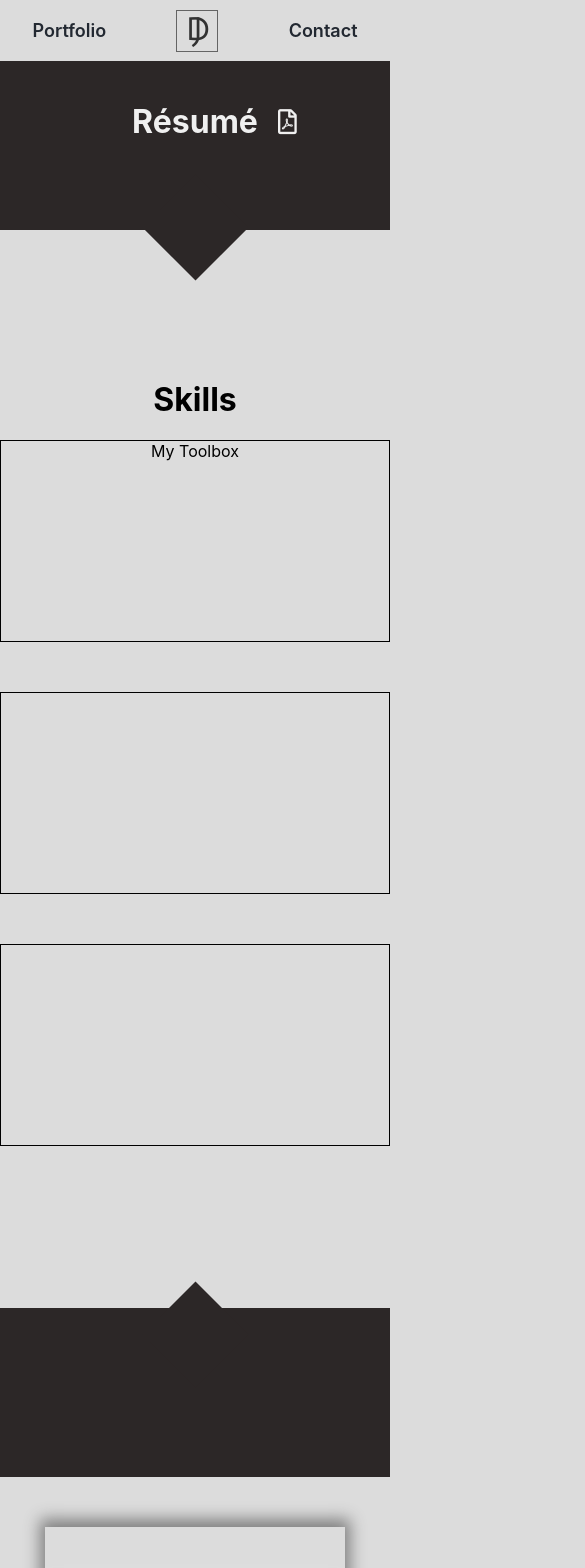
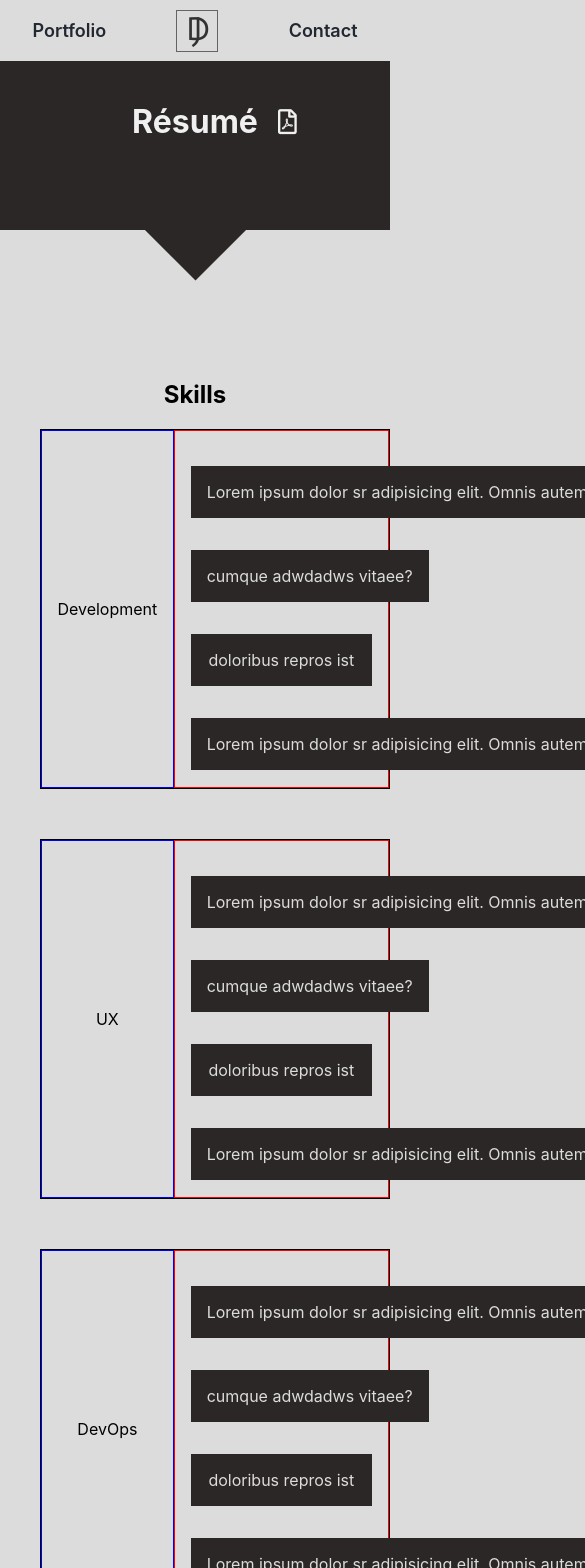
Before and after one commit to JuliusDorfman/jdorfj, a React (Create React App) app: page /homepage in a window 390 px wide. Shown: the top 1568 px of the page, 585 px wide, since content can reach past the window. Built offline with nearby package versions, Linux system fonts and the light colour scheme.

Commit message:
C:/Program Files/Git/portfolio responsiveness, /homepage initialization

```diff
--- a/public/index.html
+++ b/public/index.html
@@ -5,6 +5,9 @@
     <link rel="shortcut icon" href="%PUBLIC_URL%/favicon.ico">
     <meta name="viewport" content="width=device-width, initial-scale=1, shrink-to-fit=no">
     <meta name="theme-color" content="#000000">
+    <meta name="author" content="Julius Dorfman">
+    <meta name="keywords" content="Web Developer San Diego Experienced Quality Affordable Consultation Affordable">
+    <meta name="description" content="Looking for a Web Developer in San Diego for your business? Call me for consultation.">
     <!--
       manifest.json provides metadata used when your web app is added to the
       homescreen on Android. See https://developers.google.com/web/fundamentals/web-app-manifest/
@@ -21,7 +24,7 @@
       work correctly both with client-side routing and a non-root public URL.
       Learn how to configure a non-root public URL by running `npm run build`.
     -->
-    <title>React App</title>
+    <title>Julius G. Dorfman</title>
   </head>
   <body>
     <noscript>
--- a/src/Components/Navbar/Navbar.css
+++ b/src/Components/Navbar/Navbar.css
@@ -39,13 +39,18 @@
   font-weight: 600;
 }
 
-.main-nav>ul>li:hover a {
+.portfolio-hover-effect:hover a {
+  transform: translateY(0px);
+}
+
+.contact-hover-effect:hover a {
   transform: translateY(0px);
 }
 
 .main-nav>ul>li>a:nth-of-type(1) {
   color: #f95959;
 }
+
 
 /* Contact Me */
 
@@ -104,6 +109,7 @@
   color: rgba(50, 50, 50, 1);
   transition: .55s;
 }
+
 /*
 .icon-card-initials-large {
   position: absolute;
@@ -126,6 +132,6 @@
   color: rgba(50, 50, 50, 1);
 }
 
-.portfolio-active-route {
+.active-route {
   color: #f73859 !important;
 }
--- a/src/Components/Navbar/Navbar.jsx
+++ b/src/Components/Navbar/Navbar.jsx
@@ -7,13 +7,19 @@ export default class Navbar extends Component {
   componentDidMount() {
     if ((window.location.pathname === '/') || (window.location.pathname === '/portfolio')) {
       Array.from(document.getElementsByClassName('nav-route-portfolio')).forEach((element, index, array) => {
-        element.classList.add('portfolio-active-route')
+        element.classList.add('active-route');
+      });
+      Array.from(document.getElementsByClassName('portfolio-hover-effect')).forEach((remEl) => {
+        remEl.classList.remove('portfolio-hover-effect');
       });
     }
 
     if (window.location.pathname === '/contact') {
       Array.from(document.getElementsByClassName('nav-route-contact')).forEach((element, index, array) => {
-        element.classList.add('portfolio-active-route');
+        element.classList.add('active-route');
+      });
+      Array.from(document.getElementsByClassName('contact-hover-effect')).forEach((remEl) => {
+        remEl.classList.remove('contact-hover-effect');
       });
     }
 
@@ -39,7 +45,7 @@ export default class Navbar extends Component {
       <div className="navbar-component">
         <div className="main-nav">
           <ul>
-            <li>
+            <li className="portfolio-hover-effect">
               <a className="nav-route-portfolio" href="/portfolio">Portfolio</a>
               <a className="nav-route-portfolio" href="/portfolio">Portfolio</a>
             </li>
@@ -53,7 +59,7 @@ export default class Navbar extends Component {
                 </p>
               </a>
             </div>
-            <li>
+            <li className="contact-hover-effect">
               <a className="nav-route-contact" href="/contact">Contact</a>
               <a className="nav-route-contact" href="/contact">Contact</a>
             </li>
--- a/src/Pages/Homepage/Homepage.css
+++ b/src/Pages/Homepage/Homepage.css
@@ -28,15 +28,6 @@
   display: block;
   text-align: center;
   padding-top: 20px;
-}
-
-.skills-container {
-  height: 110vh;
-  text-align: center;
-}
-
-.skills-container > .skills-intro {
-  margin-top: 150px;
 }
 
 .resume-footer{
@@ -73,8 +64,51 @@
 }
 
 /* Skills Layout */
-.skills-zone {
+.skills-container {
+  text-align: center;
+  margin-top: 150px;
+  margin-bottom: 150px;
+}
+
+.skill-item {
+  position: relative;
+  display: flex;
+  flex-direction: row;
+  justify-content: space-around;
+  list-style: none;
   border: black 1px solid;
   margin-bottom: 50px;
-  height: 200px;
 }
+
+.skills-head {
+  display: inherit;
+  justify-content: center;
+  align-items: center;
+  border: 1px solid blue;
+  width: 38%;
+}
+
+.skills-details {
+  display: inherit;
+  border: 1px solid red;
+  width: 62%;
+  justify-content: space-around;
+  align-items: center;
+}
+
+.skills-details > ul {
+  display: flex;
+  height: 80%;
+  padding: 10px 0;
+  flex-wrap: wrap;
+  justify-content: space-around;
+  list-style: none;
+}
+
+.skills-details > ul >li {
+  flex: 1 0 auto;
+  padding: 1em;
+  background-color: #2c2727;
+  margin: 0 1em 2em 1em;
+  color: gainsboro;
+}
--- a/src/Pages/Homepage/Homepage.jsx
+++ b/src/Pages/Homepage/Homepage.jsx
@@ -18,28 +18,49 @@ export default class Homepage extends Component {
             <h1>
               Résumé
             </h1>
-            <a href="#"><i class="far fa-file-pdf"></i></a>
+            <a href="#"><i className="far fa-file-pdf"></i></a>
           </div>
         </div>
-        <div className="skills-container">
+        <section className="skills-container">
           <div className="skills-intro">
             <h1>Skills</h1>
           </div>
-          <div className="skills-list">
-            <div className="skills-zone">
-              <div className="skills-head">My Toolbox</div>
-              <div className="skills-details"></div>
-            </div>
-            <div className="skills-zone">
-              <div className="skills-head"></div>
-              <div className="skills-details"></div>
-            </div>
-            <div className="skills-zone">
-              <div className="skills-head"></div>
-              <div className="skills-details"></div>
-            </div>
-          </div>
-        </div>
+          <ul className="skill-list">
+            <li className="skill-item">
+              <div className="skills-head">Development</div>
+              <div className="skills-details">
+                <ul>
+                  <li>Lorem ipsum dolor sr adipisicing elit. Omnis autem </li>
+                  <li>cumque adwdadws vitaee?</li>
+                  <li> doloribus repros ist</li>
+                  <li>Lorem ipsum dolor sr adipisicing elit. Omnis autem </li>
+                </ul>
+              </div>
+            </li>
+            <li className="skill-item">
+              <div className="skills-head">UX</div>
+              <div className="skills-details">
+                <ul>
+                  <li>Lorem ipsum dolor sr adipisicing elit. Omnis autem </li>
+                  <li>cumque adwdadws vitaee?</li>
+                  <li> doloribus repros ist</li>
+                  <li>Lorem ipsum dolor sr adipisicing elit. Omnis autem </li>
+                </ul>
+              </div>
+            </li>
+            <li className="skill-item">
+              <div className="skills-head">DevOps</div>
+              <div className="skills-details">
+                <ul>
+                  <li>Lorem ipsum dolor sr adipisicing elit. Omnis autem </li>
+                  <li>cumque adwdadws vitaee?</li>
+                  <li> doloribus repros ist</li>
+                  <li>Lorem ipsum dolor sr adipisicing elit. Omnis autem </li>
+                </ul>
+              </div>
+            </li>
+          </ul>
+        </section>
         <div className="resume-footer">
         </div>
         <DigitalCard />
--- a/src/Pages/Portfolio/Portfolio.css
+++ b/src/Pages/Portfolio/Portfolio.css
@@ -154,3 +154,49 @@
 .grid-container-homepage>.column:hover p {
   color: white;
 }
+
+@media(max-width: 1050px) {
+  .column h1 {
+    font-size: 1.5em;
+    line-height: 1.2em;
+    margin-top: 1.2em;
+  }
+
+  .column p {
+    font-size: .8em;
+  }
+}
+
+@media(max-width: 700px) {
+  .portfolio-component {
+    overflow: auto;
+  }
+
+  .column {
+    height: 65vh;
+  }
+
+  .grid-container-homepage {
+    display: flex;
+    flex-direction: column;
+  }
+
+  .column h1 {
+    font-size: 2.5em;
+    text-align: center;
+    color: white;
+  }
+
+  .column p {
+    width: 60%;
+    margin: 4em auto;
+    font-size: .9em;
+    color: white;
+  }
+}
+
+@media(max-width: 500px) {
+  .column p {
+    width: 90%;
+  }
+}
```
